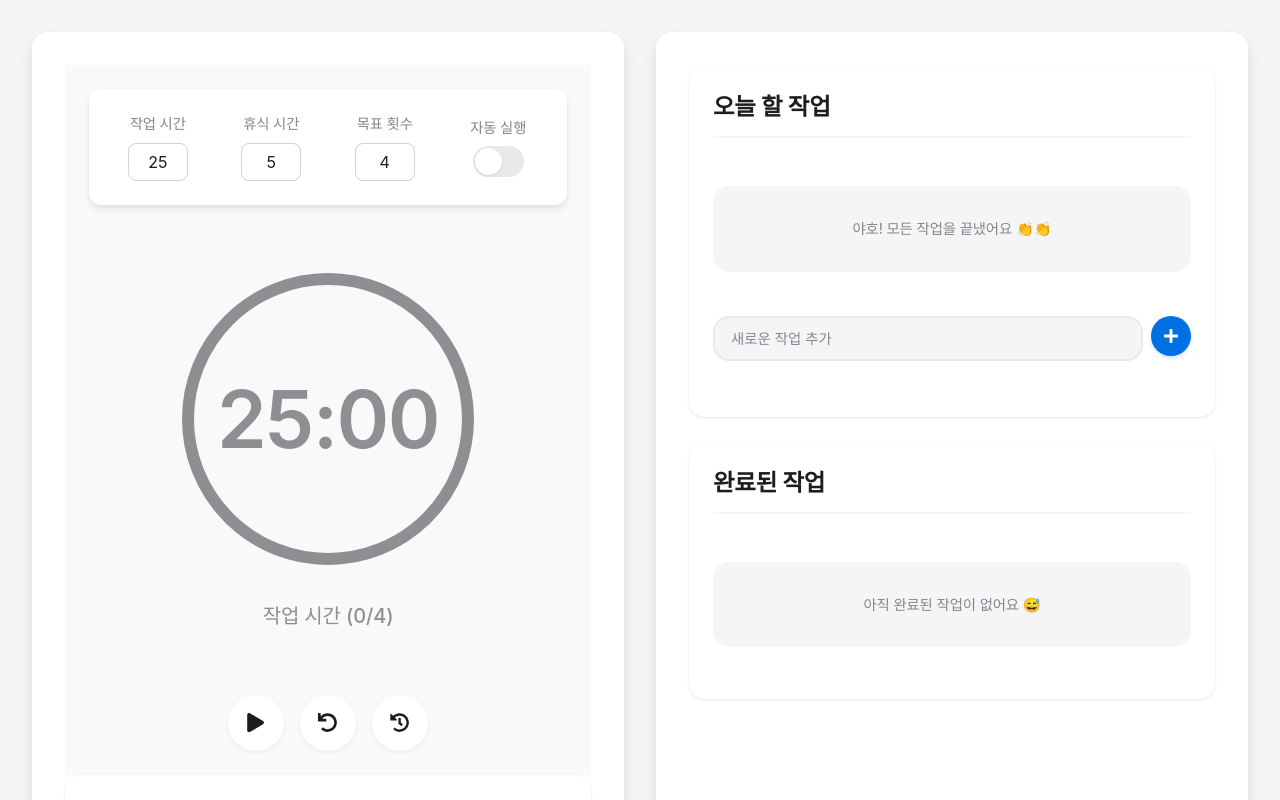
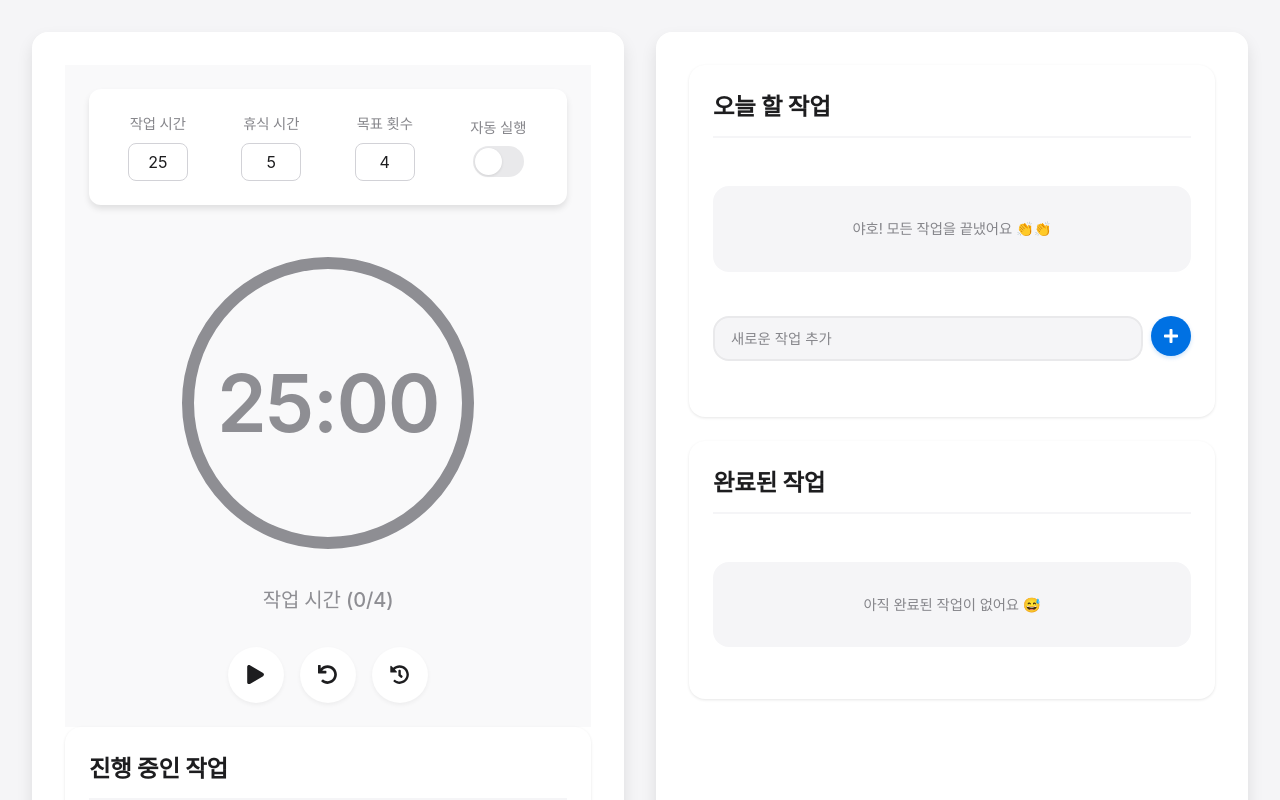
Before and after one commit to jchyng/Pomodoro-web, a React (Create React App) app: page / in a window 1280 px wide. Shown: the top 800 px of the page. Built offline with nearby package versions, Linux system fonts and the light colour scheme; a web font is replaced by a local one.

Commit message:
timer 여백 조절

```diff
--- a/src/components/PomodoroSettings/PomodoroSettings.module.css
+++ b/src/components/PomodoroSettings/PomodoroSettings.module.css
@@ -3,7 +3,7 @@
   justify-content: space-between;
   align-items: center;
   gap: 1.5rem;
-  margin-bottom: 2rem;
+  margin-bottom: 1rem;
   padding: 1.5rem;
   background-color: #fff;
   border-radius: 12px;
--- a/src/components/Timer/Timer.module.css
+++ b/src/components/Timer/Timer.module.css
@@ -131,7 +131,6 @@
 
 .status {
   font-size: 1.25rem;
-  margin-bottom: 2rem;
   font-weight: 500;
   text-align: center;
   transition: color 0.3s ease;
```
